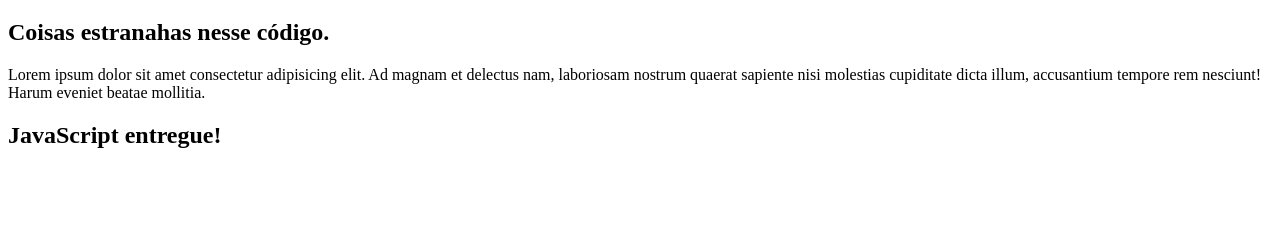
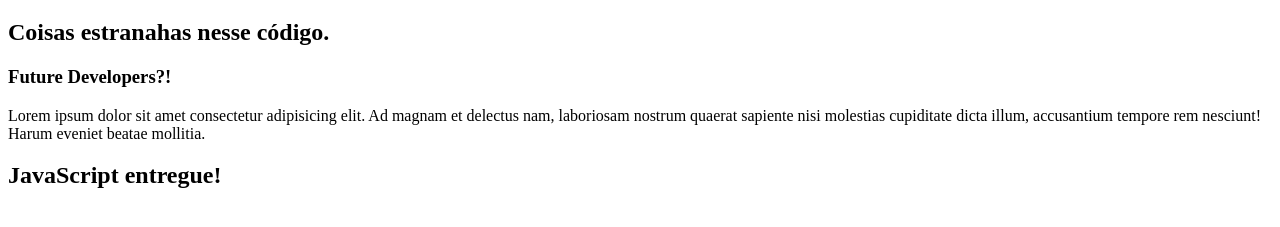
Before and after one commit to IvanSSantana/git-studies, a plain HTML site: page index.html in a window 1280 px wide. Shown: the part 61-288 px from the top of the page. Drawn offline with Linux system fonts and the light colour scheme.

Commit message:
Update index.html

```diff
--- a/index.html
+++ b/index.html
@@ -14,6 +14,10 @@
         Coisas estranahas nesse código.
     </h2>
 
+    <h3>
+        Future Developers?!
+    </h3>
+
     <p>Lorem ipsum dolor sit amet consectetur adipisicing elit. Ad magnam et delectus nam, laboriosam nostrum quaerat sapiente nisi molestias cupiditate dicta illum, accusantium tempore rem nesciunt! Harum eveniet beatae mollitia.</p>
 
     <h2>JavaScript entregue!</h2>
```
